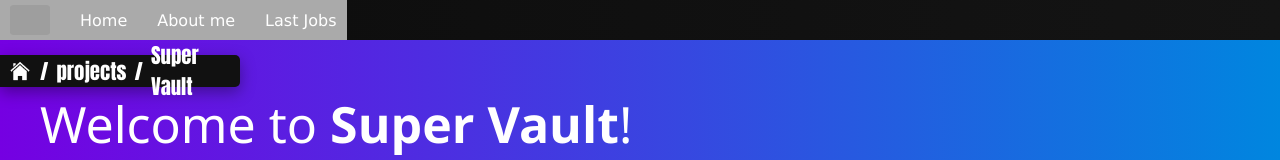
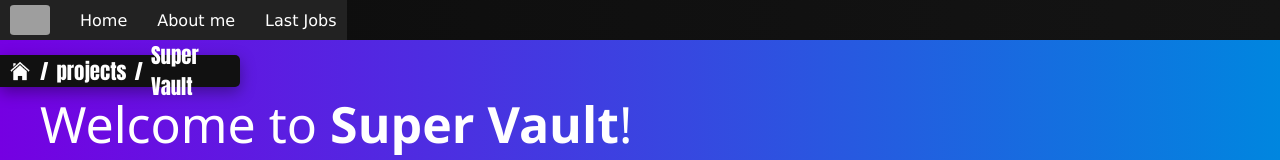
Before and after one commit to Mr-Right-Dev/School, a plain HTML site: page static/index.html in a window 1280 px wide. Shown: the top 160 px of the page. Drawn offline with Linux system fonts and the light colour scheme; grey boxes are pictures that could not be loaded.

Commit message:
Atualizar o index.css

```diff
--- a/static/css/index.css
+++ b/static/css/index.css
@@ -7,7 +7,7 @@
         left: 0;
         height: 5%;
         width: auto;
-        background-color: light-dark(#aaa, #222);
+        background-color: #222;
         display: flex;
         flex-direction: row;
         justify-content: left;
```
